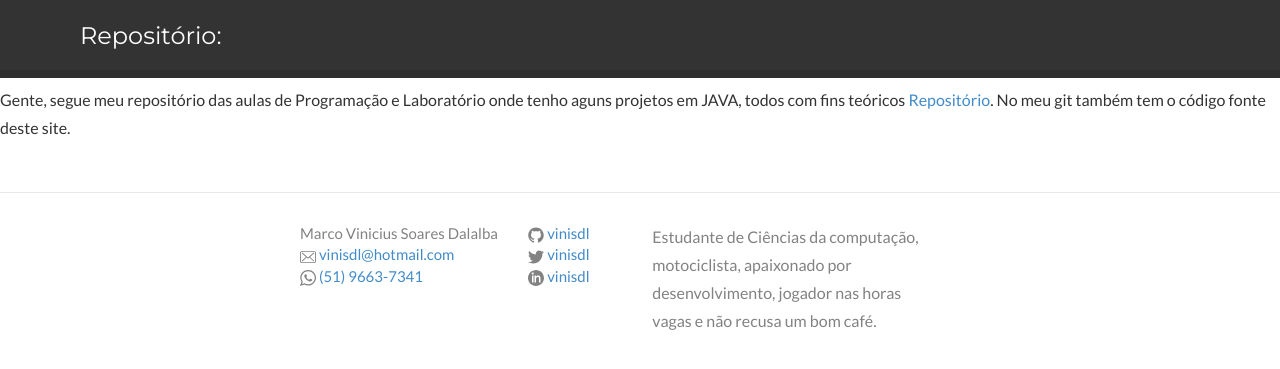
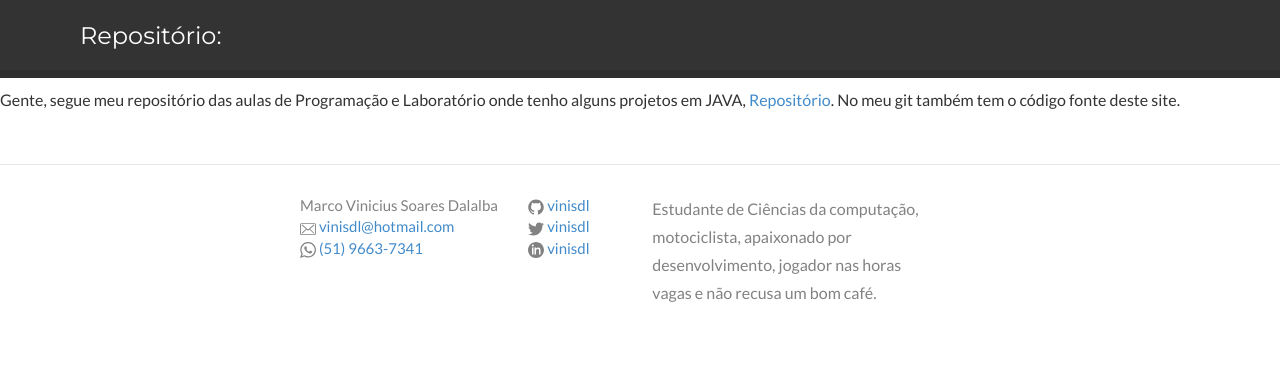
Before and after one commit to vinisdl/vinisdl.github.io, a Jekyll site: the page built from _posts/articles/2016-08-29-post.md, in a window 1280 px wide. Shown: the top 369 px of the page. Built offline with Jekyll 4.4.1, drawn with Linux system fonts in a browser that asks for light colours; nearby versions of some CDN libraries.

Commit message:
Update 2016-08-29-post.md

```diff
--- a/_posts/articles/2016-08-29-post.md
+++ b/_posts/articles/2016-08-29-post.md
@@ -9,6 +9,5 @@ type: blog
 layout: default
 ---
 
-Gente, segue meu repositório das aulas de Programação e Laboratório onde tenho aguns projetos em JAVA, todos com fins
-teóricos [Repositório](https://github.com/vinisdl/CC).
+Gente, segue meu repositório das aulas de Programação e Laboratório onde tenho alguns projetos em JAVA, [Repositório](https://github.com/vinisdl/CC).
 No meu git também tem o código fonte deste site.
```
